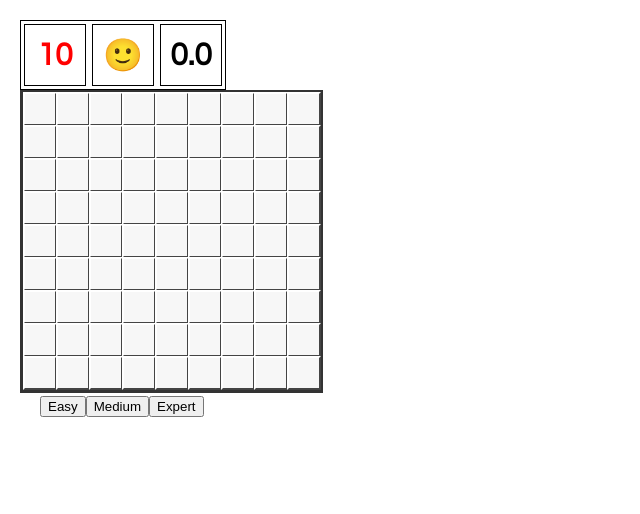
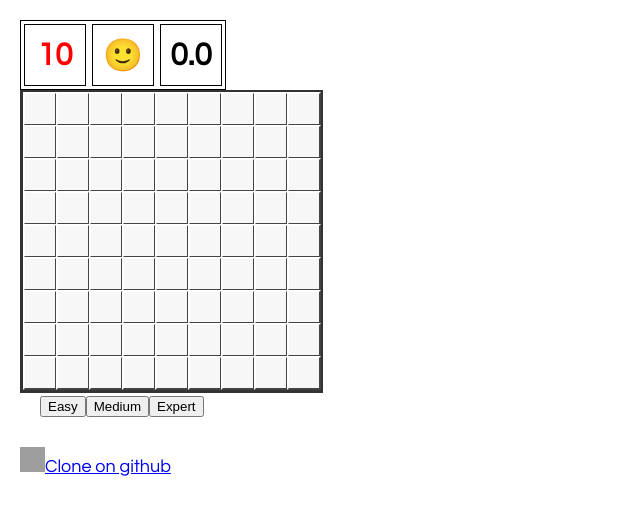
Before and after one commit to vizigr0u/react-minesweeper, a React app: page / in a window 1280 px wide. Shown: the whole page, without its empty margins (0-640 px from the left). Built offline with nearby package versions, Linux system fonts and the light colour scheme; grey boxes are pictures that could not be loaded.

Commit message:
Add link to repo and update Readme

```diff
--- a/src/index.css
+++ b/src/index.css
@@ -118,3 +118,16 @@ ol, ul {
 .square_number_8 {
   color: grey;
 }
+
+#footer {
+  margin-top: 30px;
+}
+
+#footer a {
+  font-size: large;
+}
+
+#footer img {
+  width: 25px;
+  height: 25px;
+}
--- a/src/index.js
+++ b/src/index.js
@@ -7,6 +7,15 @@ import Game from './components/game';
 // ========================================
 
 ReactDOM.render(
-<Game level={Levels.Easy} />,
+(
+<div id="content">
+    <Game level={Levels.Easy} />
+    <div id="footer">
+        <a href="https://github.com/vizigr0u/react-minesweeper">
+            <img src="https://github.githubassets.com/images/icons/emoji/octocat.png" />
+            Clone on github
+        </a>
+    </div>
+</div>),
 document.getElementById('root')
 );
```
Also changed, not shown: README.md, 1 other file.
